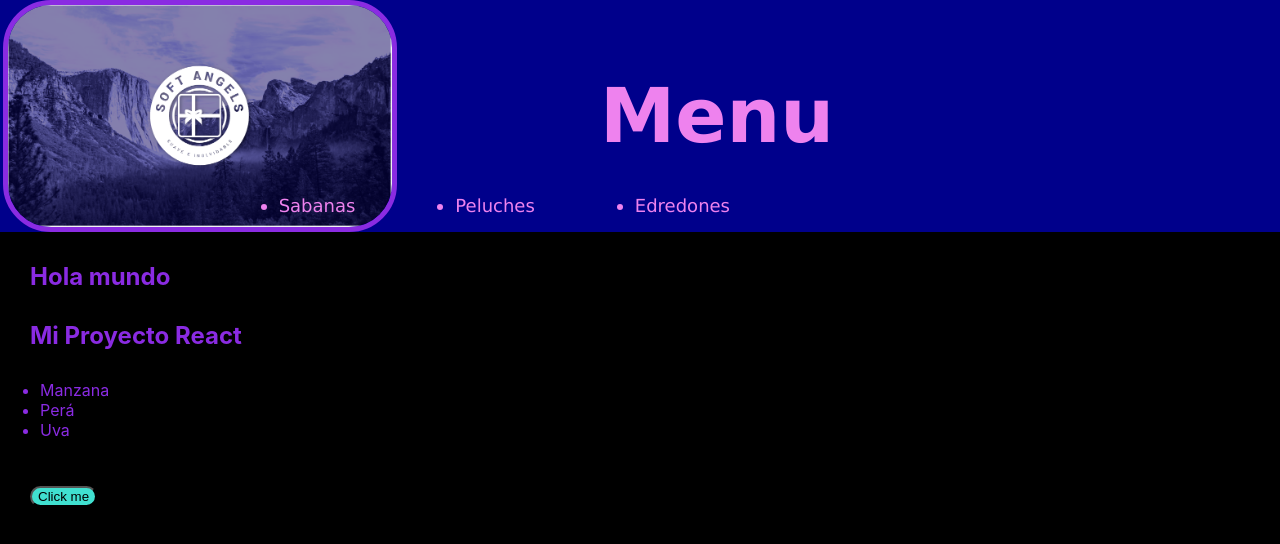
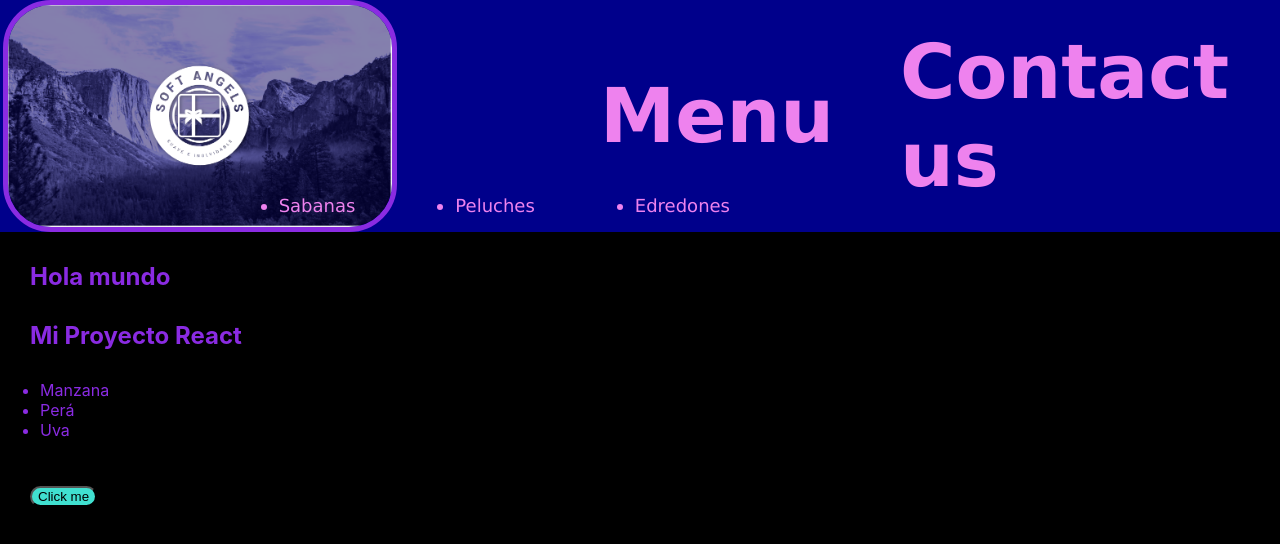
Before and after one commit to Mariangel86/antequera-unforgettable, a React (Create React App) app: page / in a window 1280 px wide. Shown: the top 544 px of the page. Built offline with nearby package versions, Linux system fonts and the light colour scheme.

Commit message:
pre-entrega1 Antequera

```diff
--- a/package.json
+++ b/package.json
@@ -3,12 +3,18 @@
   "version": "0.1.0",
   "private": true,
   "dependencies": {
+    "@emotion/react": "^11.10.6",
+    "@emotion/styled": "^11.10.6",
+    "@mui/icons-material": "^5.11.9",
+    "@mui/material": "^5.11.10",
+    "@mui/styled-engine-sc": "^5.11.9",
     "@testing-library/jest-dom": "^5.16.5",
     "@testing-library/react": "^13.4.0",
     "@testing-library/user-event": "^13.5.0",
     "react": "^18.2.0",
     "react-dom": "^18.2.0",
     "react-scripts": "5.0.1",
+    "styled-components": "^5.3.6",
     "web-vitals": "^2.1.4"
   },
   "scripts": {
--- a/src/App.js
+++ b/src/App.js
@@ -7,7 +7,7 @@ const App=()=> {
   };
        return (
     <div className="div">
-      <NavBar/>
+      <NavBar number={0}/>
       <h3>Hola mundo</h3>
       <h2>Mi Proyecto React</h2>
       <ul>
--- a/src/Componentes/Navbar.css
+++ b/src/Componentes/Navbar.css
@@ -27,10 +27,15 @@ h1{
     position: absolute;
     margin-left: 600px;
 }
+h4{
+    font-size: 2cm;
+    position: absolute;
+    margin-left: 900px;
+}
 
 .button1{
     position: absolute;
-    margin-left: 80rem;
+    margin-left: 95rem;
 }
 
 .button2{
--- a/src/Componentes/Navbar.js
+++ b/src/Componentes/Navbar.js
@@ -1,15 +1,16 @@
 import React from "react";
 import LogoSoft from './assets/LogoSoft.png';
 import './Navbar.css';
-const NavBar = () => {
+const NavBar = ({number}) => {
 
     return (
 
 <nav>
     <img src= {LogoSoft} alt='Logo'/>
      <h1>Menu</h1>
+     <h4>Contact us</h4>
 
-     <button className="button1">Carrito</button>
+     <button className="button1">{number} Carrito</button>
 
         <button className="button2">
             Inicia Sesion
```
Also changed, not shown: 1 other file (tests, documents, lock files or other folders).
